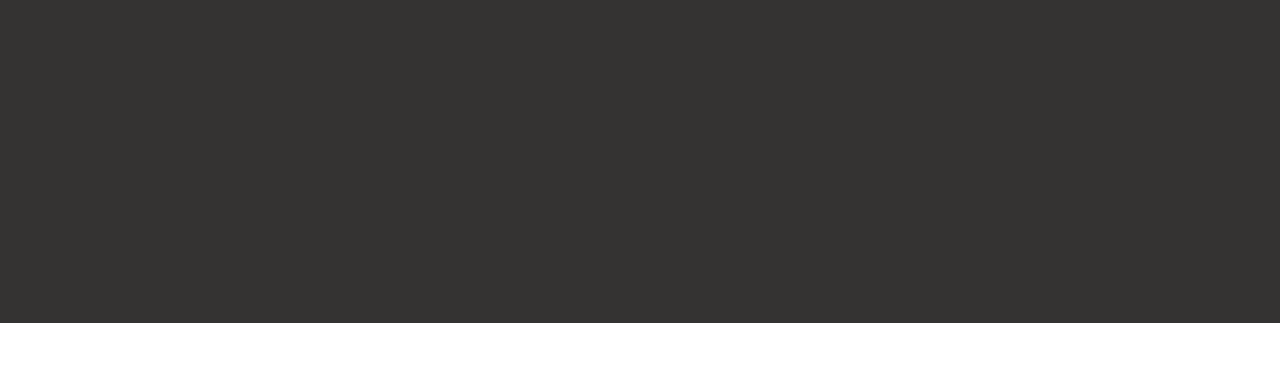
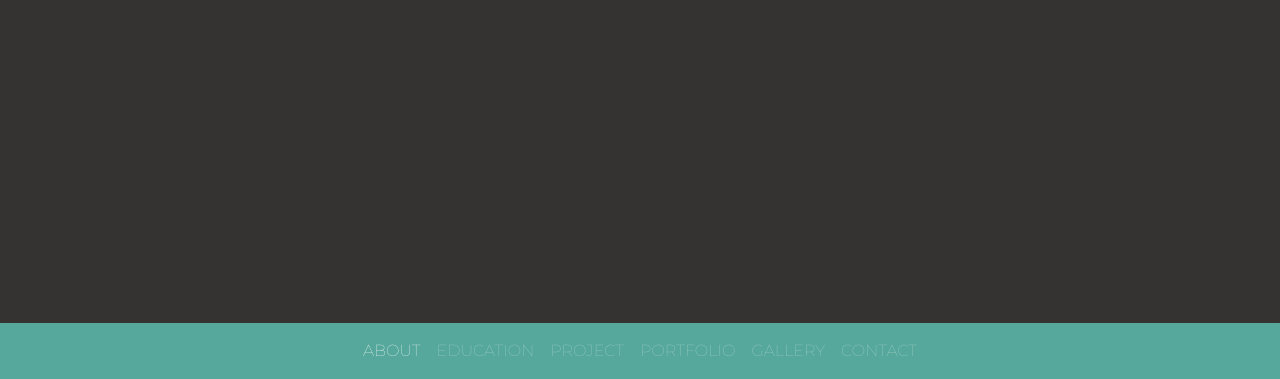
Before and after one commit to Arefin21/htmlCssBootstrap, a plain HTML site: page index.html in a window 1280 px wide. Shown: the part 477-856 px from the top of the page. Before the commit the page ends 800 px from the top, so only its background shows below. Drawn offline with nearby package versions, Linux system fonts and the light colour scheme.

Commit message:
navbarComplete

```diff
--- a/css/style.css
+++ b/css/style.css
@@ -8,3 +8,7 @@ body{
     background-color: rgb(97, 93, 93);
 
 }
+.navbar-container{
+    background-color: rgba(26, 138, 121, 0.741);
+    color: white;
+}
--- a/index.html
+++ b/index.html
@@ -23,9 +23,42 @@
                 <h3 class="">Learner,Designer,Developer</h3>
             </div>
         </div>
+    </section>
     <!-- banner section ended -->
 
-    </section>
+    <!-- navbar section start -->
+
+    <nav class="navbar navbar-expand-lg navbar-dark navbar-container">
+          <button class="navbar-toggler" type="button" data-toggle="collapse" data-target="#navbarSupportedContent" aria-controls="navbarSupportedContent" aria-expanded="false" aria-label="Toggle navigation">
+            <span class="navbar-toggler-icon"></span>
+          </button>
+          <div class="collapse navbar-collapse" id="navbarSupportedContent">
+            <ul class="navbar-nav m-auto text-uppercase">
+              <li class="nav-item active">
+                <a class="nav-link" href="#about">About <span class="sr-only">(current)</span></a>
+              </li>
+              <li class="nav-item">
+                <a class="nav-link" href="#education">Education</a>
+              </li>
+              <li class="nav-item">
+                <a class="nav-link" href="#project">Project</a>
+              </li>
+              <li class="nav-item">
+                <a class="nav-link" href="#protfolio">Portfolio</a>
+              </li>
+              <li class="nav-item">
+                <a class="nav-link" href="#gallery">Gallery</a>
+              </li>
+              <li class="nav-item">
+                <a class="nav-link" href="#contact">Contact</a>
+              </li>
+            </ul>
+          </div>
+      </nav>
+
+    <!-- navbar section End -->
+
+
 
 
 
```
